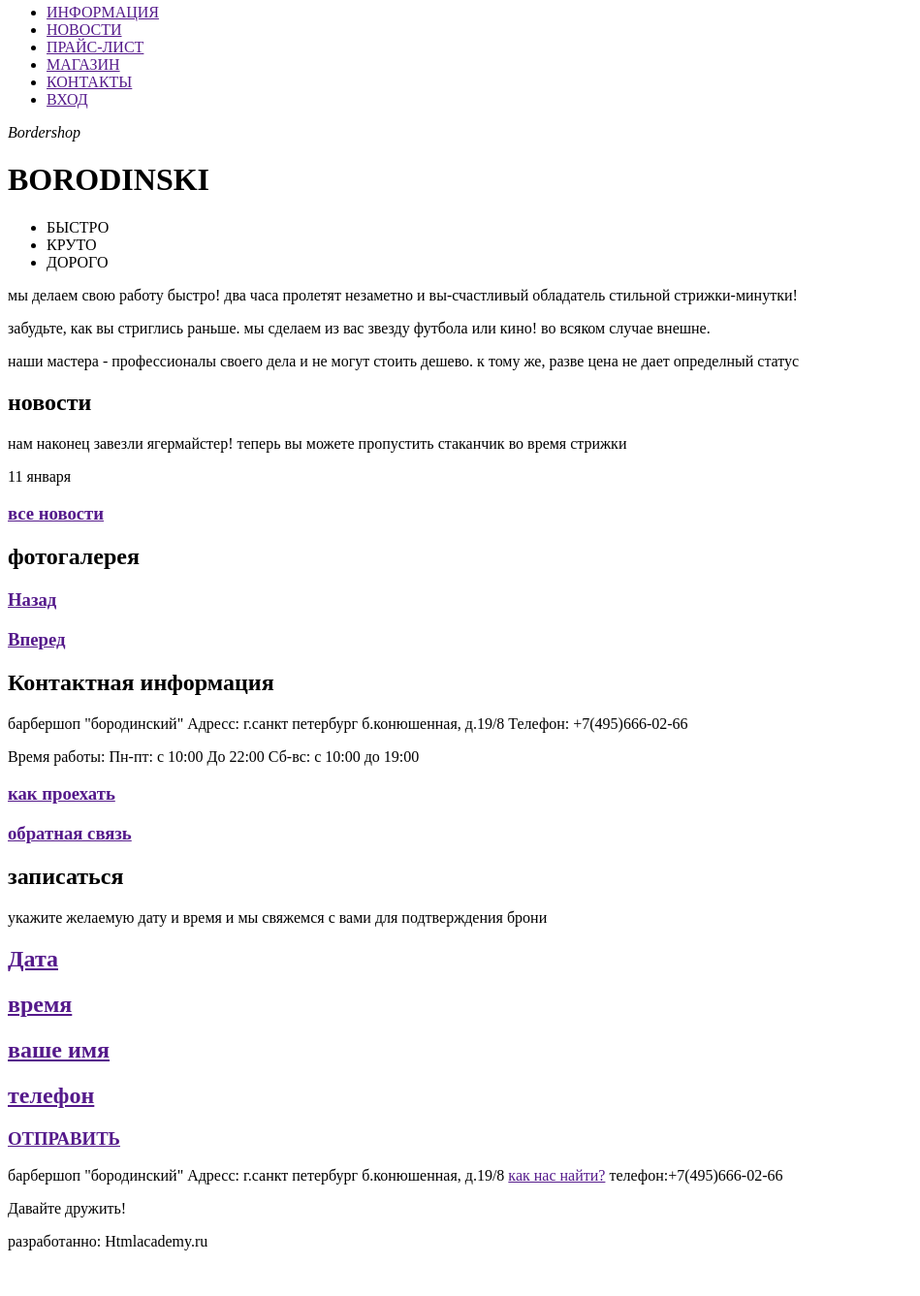
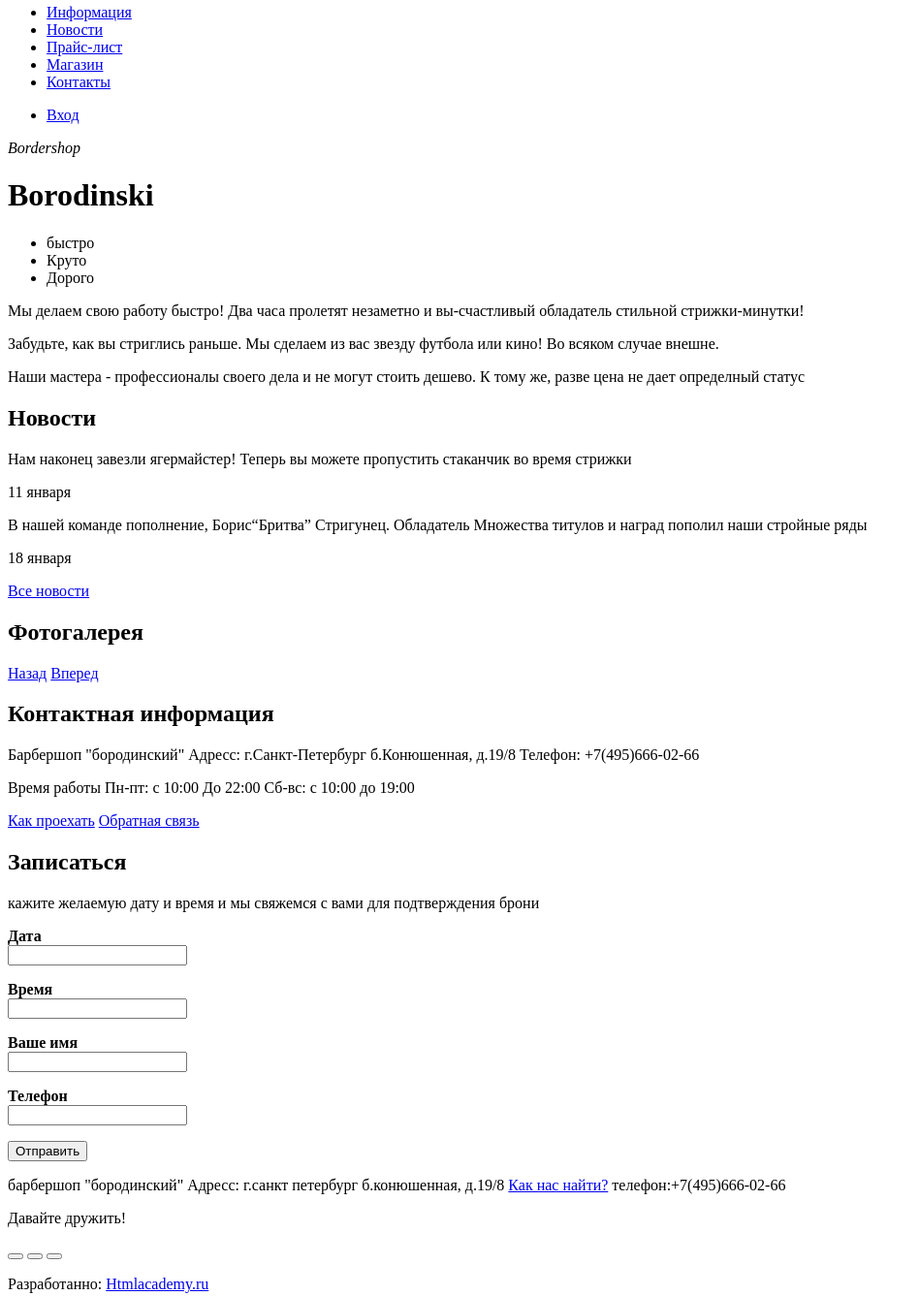
Before and after one commit to Nekrosis/barbershop, a plain HTML site: page index.html in a window 1280 px wide. Shown: the part 12-1349 px from the top of the page at 97% size, without its empty margins (0-949 px from the left). Before the commit the page ends 1310 px from the top, so only its background shows below. Drawn offline with Linux system fonts and the light colour scheme.

Commit message:
Изменения Index

```diff
--- a/index.html
+++ b/index.html
@@ -2,116 +2,123 @@
 <html>
 <head>
     <meta charset="utf8">
-    <title>Index</title>
+    <title>Barbershop Borodinski</title>
 </head>
 <body>
 <header>
+    <nav>
         <ul>
             <li>
-            <a href="">ИНФОРМАЦИЯ</a>
+               <a href="#">Информация</a>
             </li>
             <li>
-            <a href="">НОВОСТИ</a>
+               <a href="#">Новости</a>
             </li>
             <li>
-            <a href="">ПРАЙС-ЛИСТ</a>
+               <a href="#">Прайс-лист</a>
             </li>
             <li>
-            <a href="">МАГАЗИН</a>
+               <a href="#">Магазин</a>
             </li>
             <li>
-            <a href="">КОНТАКТЫ</a>
+               <a href="#">Контакты</a>
             </li>
+        </ul>
+    </nav>
+        <ul>
             <li>
-            <a href="">ВХОД</a>
+               <a href="#">Вход</a>
             </li>
         </ul>
 </header>
-<i>Bordershop</i>
-    <h1>BORODINSKI</h1>
+<main>
+    <em>Bordershop</em>
+        <h1>Borodinski</h1>
             <ul>
-    <li>БЫСТРО</li>
-    <li>КРУТО</li>
-    <li>ДОРОГО</li>
+               <li>быстро</li>
+               <li>Круто</li>
+               <li>Дорого</li>
             </ul>
-<p>мы делаем свою работу быстро! два часа пролетят незаметно
+    <p>Мы делаем свою работу быстро! Два часа пролетят незаметно
        и вы-счастливый обладатель стильной стрижки-минутки!</p>
-<p>забудьте, как вы стриглись раньше.
-    мы сделаем из вас звезду футбола или кино! во всяком случае внешне.</p>
-<p>наши мастера - профессионалы своего дела и не могут стоить дешево.
-    к тому же, разве цена не дает определный статус</p>
-<h2>новости</h2>
-<p>нам наконец завезли ягермайстер! теперь вы можете пропустить стаканчик во время стрижки</p>
+    <p>Забудьте, как вы стриглись раньше.
+       Мы сделаем из вас звезду футбола или кино! Во всяком случае внешне.</p>
+    <p>Наши мастера - профессионалы своего дела и не могут стоить дешево.
+       К тому же, разве цена не дает определный статус</p>
+<section>
+    <h2>Новости</h2>
+       <article>Нам наконец завезли ягермайстер! Теперь вы можете пропустить стаканчик во время стрижки</article>
            <p>11 января</p>
+           <p>В нашей команде пополнение, Борис<q>Бритва</q> Стригунец. Обладатель Множества титулов и наград пополил наши стройные ряды
+           <p>18 января</p>
+           <a href="#">Все новости</a>
+</section>
+    <h2>Фотогалерея</h2>
 <nav>
- <h3>
-    <a href="">все новости</a>
- </h3>
- <h2>фотогалерея</h2>
- <h3>
-    <a href="">Назад</a>
- </h3>
- <h3>
-    <a href="">Вперед</a>
- </h3>
+    <a href="#">Назад</a>
+    <a href="#">Вперед</a>
+</nav>
   <h2>
      Контактная информация
   </h2>
+<section>
+    <p>
+     Барбершоп "бородинский"
+     Адресс: г.Санкт-Петербург б.Конюшенная, д.19/8
+     Телефон: +7(495)666-02-66
+    </p>
+    <p>
+     Время работы
+     Пн-пт: с 10:00 До 22:00
+     Сб-вс: с 10:00 до 19:00
+    </p>
 <nav>
+    <a href="#">Как проехать</a>
+    <a href="#">Обратная связь</a>
+</nav>
+</section>
+    <h2>
+    Записаться
+    </h2>
+        <p>
+          кажите желаемую дату и время и мы свяжемся с вами для подтверждения брони
+        </p>
+<form name="Информация">
+  <p><b>Дата</b><br>
+   <input type="text"></p>
+  <p><b>Время</b><br>
+   <input type="text"></p>
+  <p><b>Ваше имя</b><br>
+   <input type="text"></p>
+  <p><b>Телефон</b><br>
+   <input type="text"></p>
+  <p><input type="submit" value="Отправить">
+</form>
+</main>
+<footer>
     <section>
         <p>
         барбершоп "бородинский"
         Адресс: г.санкт петербург б.конюшенная, д.19/8
-        Телефон: +7(495)666-02-66
-    </p>
-    <p>
-        Время работы:
-        Пн-пт: с 10:00 До 22:00
-        Сб-вс: с 10:00 до 19:00
-    </p>
-    <h3>
-        <a href="">как проехать</a>
-    </h3>
-    <h3>
-        <a href="">обратная связь</a>
-    </h3>
-</section>
-<h2>
-    записаться
-</h2>
-<p>укажите желаемую дату и время и мы свяжемся с вами для подтверждения брони
-</p>
-<h2>
-    <a href="">Дата</a>
-</h2>
-<h2>
-    <a href="">время</a>
-</h2>
-<h2>
-    <a href="">ваше имя</a>
-</h2>
-<h2>
-    <a href="">телефон</a>
-</h2>
-<h3>
-    <a href="">ОТПРАВИТЬ</a>
-</h3>
-<section>
-    <p>
-       барбершоп "бородинский"
-       Адресс: г.санкт петербург б.конюшенная, д.19/8
-       <a href="">как нас найти?</a>
+        <a href="#">Как нас найти?</a>
         телефон:+7(495)666-02-66
         </p>
         <p>
         Давайте дружить!
         </p>
-       <a href="vk.com"></a>
-       <a href="facebook.com"></a>
-       <a href="instagram.com"></a>
-    <footer>
-        разработанно: Htmlacademy.ru
+    </section>
+    <form>
+        <button>
+            <a href="#"></a>
+        </button>
+        <button>
+            <a href="#"></a>
+        </button>
+        <button>
+            <a href="#"></a>
+        </button>
+    </form>
+        <p>Разработанно: <a href="https://htmlacademy.ru/"> Htmlacademy.ru</a></p>
 </footer>
-</section>
 </body>
 </html>
```
Lines whose indentation alone changed are shown as unchanged.
